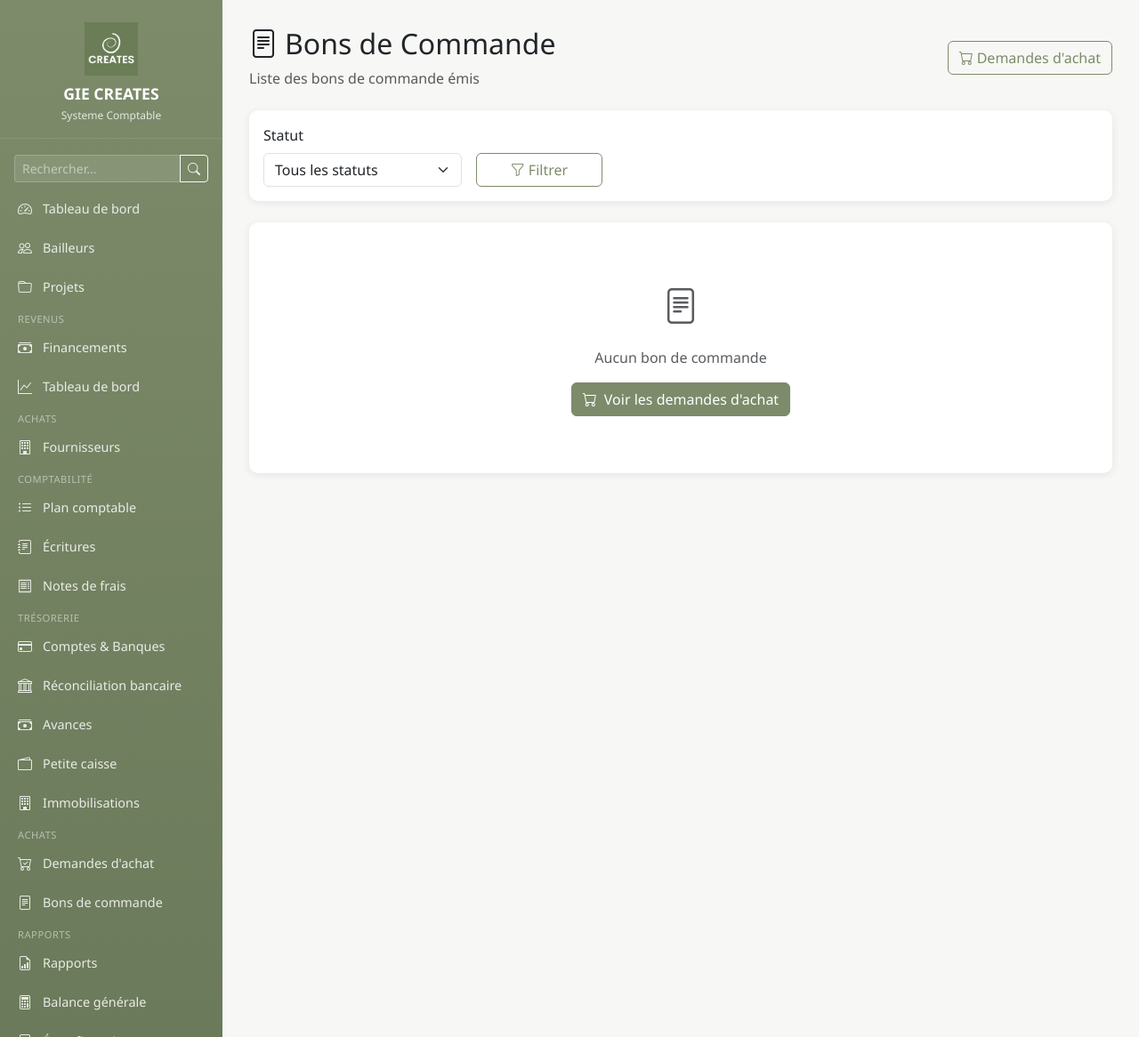
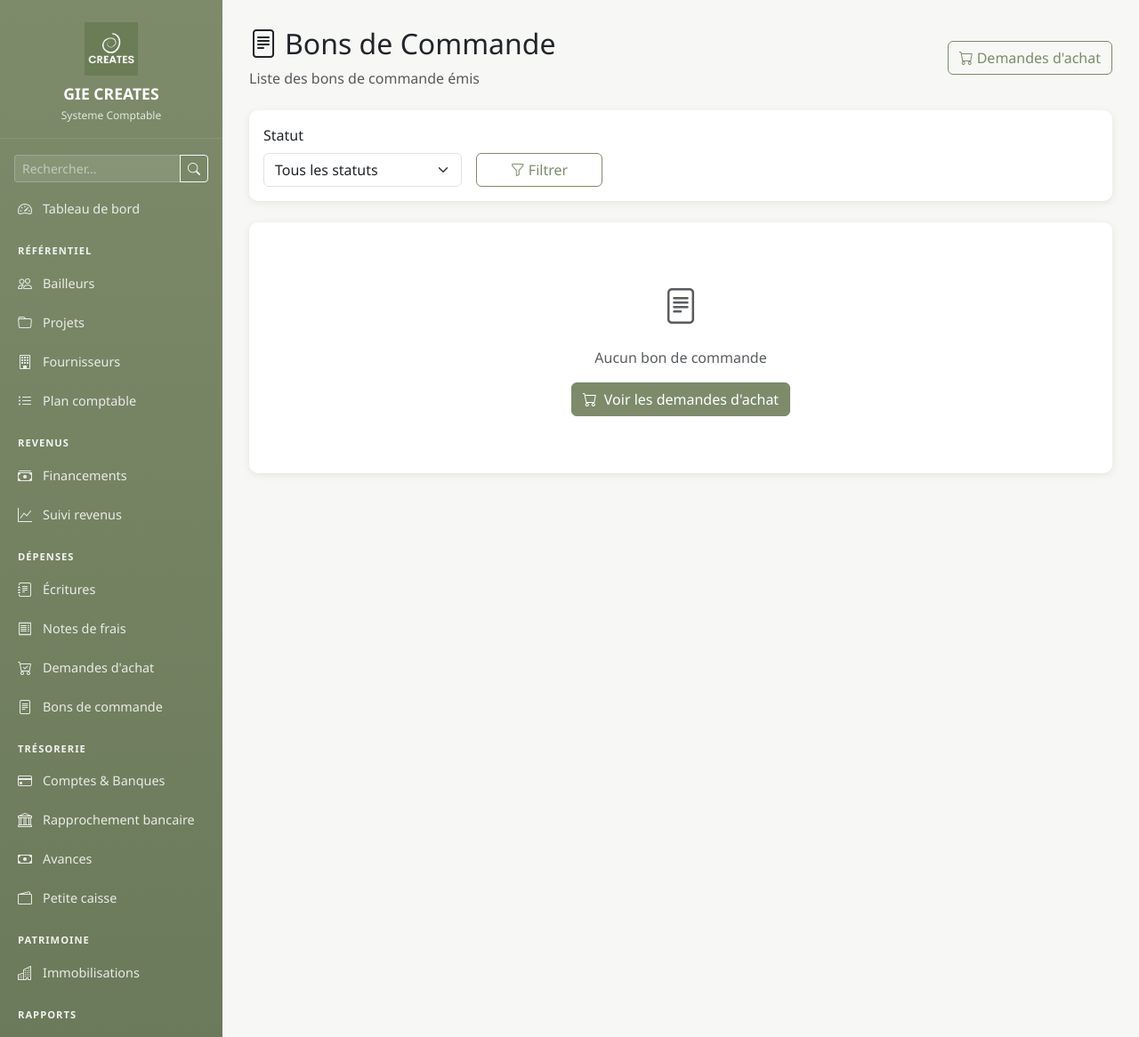
Before and after one commit to jobast/ngo-accounting, a Flask app: page /achats/bons-commande in a window 1280 px wide. Shown: the whole page at 89% size. Run offline with Flask 3, Linux system fonts and the light colour scheme; a user stored in the database is signed in.

Commit message:
Reorganize sidebar menu structure and improve category headers
- Restructure navigation into logical workflow sections:
  RÉFÉRENTIEL, REVENUS, DÉPENSES, TRÉSORERIE, RAPPORTS, OUTILS, AIDE
- Make category headers more prominent with better styling
- Add border separators between sections
- Move items to appropriate sections (Fournisseurs to RÉFÉRENTIEL, etc.)

Co-Authored-By: Claude Opus 4.5 <noreply@anthropic.com>

```diff
--- a/templates/base.html
+++ b/templates/base.html
@@ -80,9 +80,17 @@
         }
         .sidebar .nav-section-title {
             font-size: 0.7rem;
+            font-weight: 600;
             text-transform: uppercase;
-            letter-spacing: 0.5px;
-            padding: 8px 20px 4px;
+            letter-spacing: 1px;
+            color: rgba(255,255,255,0.9);
+            padding: 12px 20px 6px;
+            margin-top: 15px;
+            border-top: 1px solid rgba(255,255,255,0.15);
+            display: block;
+        }
+        .sidebar .nav-section-title:first-of-type {
+            border-top: none;
             margin-top: 5px;
         }
         .main-content {
@@ -195,10 +203,16 @@
         </div>
         {% endif %}
         <ul class="nav flex-column">
+            <!-- ACCUEIL -->
             <li class="nav-item">
                 <a class="nav-link {% if request.endpoint == 'dashboard' %}active{% endif %}" href="{{ url_for('dashboard') }}">
                     <i class="bi bi-speedometer2"></i> Tableau de bord
                 </a>
+            </li>
+
+            <!-- RÉFÉRENTIEL -->
+            <li class="nav-item">
+                <span class="nav-section-title">RÉFÉRENTIEL</span>
             </li>
             <li class="nav-item">
                 <a class="nav-link {% if 'bailleur' in request.endpoint|default('') %}active{% endif %}" href="{{ url_for('liste_bailleurs') }}">
@@ -211,7 +225,19 @@
                 </a>
             </li>
             <li class="nav-item">
-                <small class="nav-section-title text-white-50">REVENUS</small>
+                <a class="nav-link {% if 'fournisseur' in request.endpoint|default('') %}active{% endif %}" href="{{ url_for('liste_fournisseurs') }}">
+                    <i class="bi bi-building"></i> Fournisseurs
+                </a>
+            </li>
+            <li class="nav-item">
+                <a class="nav-link {% if request.endpoint == 'plan_comptable' %}active{% endif %}" href="{{ url_for('plan_comptable') }}">
+                    <i class="bi bi-list-ul"></i> Plan comptable
+                </a>
+            </li>
+
+            <!-- REVENUS -->
+            <li class="nav-item">
+                <span class="nav-section-title">REVENUS</span>
             </li>
             <li class="nav-item">
                 <a class="nav-link {% if 'financement' in request.endpoint|default('') %}active{% endif %}" href="{{ url_for('liste_financements') }}">
@@ -220,24 +246,13 @@
             </li>
             <li class="nav-item">
                 <a class="nav-link {% if request.endpoint == 'tableau_bord_revenus' %}active{% endif %}" href="{{ url_for('tableau_bord_revenus') }}">
-                    <i class="bi bi-graph-up"></i> Tableau de bord
+                    <i class="bi bi-graph-up"></i> Suivi revenus
                 </a>
             </li>
+
+            <!-- DÉPENSES -->
             <li class="nav-item">
-                <small class="nav-section-title text-white-50">ACHATS</small>
-            </li>
-            <li class="nav-item">
-                <a class="nav-link {% if 'fournisseur' in request.endpoint|default('') %}active{% endif %}" href="{{ url_for('liste_fournisseurs') }}">
-                    <i class="bi bi-building"></i> Fournisseurs
-                </a>
-            </li>
-            <li class="nav-item">
-                <small class="nav-section-title text-white-50">COMPTABILITÉ</small>
-            </li>
-            <li class="nav-item">
-                <a class="nav-link {% if request.endpoint == 'plan_comptable' %}active{% endif %}" href="{{ url_for('plan_comptable') }}">
-                    <i class="bi bi-list-ul"></i> Plan comptable
-                </a>
+                <span class="nav-section-title">DÉPENSES</span>
             </li>
             <li class="nav-item">
                 <a class="nav-link {% if 'ecriture' in request.endpoint|default('') %}active{% endif %}" href="{{ url_for('liste_ecritures') }}">
@@ -250,37 +265,6 @@
                 </a>
             </li>
             <li class="nav-item">
-                <small class="nav-section-title text-white-50">TRÉSORERIE</small>
-            </li>
-            <li class="nav-item">
-                <a class="nav-link {% if 'compte' in request.endpoint|default('') and 'tresorerie' in request.endpoint|default('') %}active{% endif %}" href="{{ url_for('liste_comptes_tresorerie') }}">
-                    <i class="bi bi-credit-card"></i> Comptes & Banques
-                </a>
-            </li>
-            <li class="nav-item">
-                <a class="nav-link {% if 'reconciliation' in request.endpoint|default('') and 'analytique' not in request.endpoint|default('') %}active{% endif %}" href="{{ url_for('liste_reconciliations') }}">
-                    <i class="bi bi-bank"></i> Réconciliation bancaire
-                </a>
-            </li>
-            <li class="nav-item">
-                <a class="nav-link {% if 'avance' in request.endpoint|default('') %}active{% endif %}" href="{{ url_for('liste_avances') }}">
-                    <i class="bi bi-cash-stack"></i> Avances
-                </a>
-            </li>
-            <li class="nav-item">
-                <a class="nav-link {% if 'petite_caisse' in request.endpoint|default('') %}active{% endif %}" href="{{ url_for('petite_caisse') }}">
-                    <i class="bi bi-wallet2"></i> Petite caisse
-                </a>
-            </li>
-            <li class="nav-item">
-                <a class="nav-link {% if 'immobilisation' in request.endpoint|default('') %}active{% endif %}" href="{{ url_for('liste_immobilisations') }}">
-                    <i class="bi bi-building"></i> Immobilisations
-                </a>
-            </li>
-            <li class="nav-item">
-                <small class="nav-section-title text-white-50">ACHATS</small>
-            </li>
-            <li class="nav-item">
                 <a class="nav-link {% if 'demande' in request.endpoint|default('') and 'achat' in request.endpoint|default('') %}active{% endif %}" href="{{ url_for('liste_demandes_achat') }}">
                     <i class="bi bi-cart-check"></i> Demandes d'achat
                 </a>
@@ -290,12 +274,49 @@
                     <i class="bi bi-file-text"></i> Bons de commande
                 </a>
             </li>
+
+            <!-- TRÉSORERIE -->
             <li class="nav-item">
-                <small class="nav-section-title text-white-50">RAPPORTS</small>
+                <span class="nav-section-title">TRÉSORERIE</span>
+            </li>
+            <li class="nav-item">
+                <a class="nav-link {% if 'compte' in request.endpoint|default('') and 'tresorerie' in request.endpoint|default('') %}active{% endif %}" href="{{ url_for('liste_comptes_tresorerie') }}">
+                    <i class="bi bi-credit-card"></i> Comptes & Banques
+                </a>
+            </li>
+            <li class="nav-item">
+                <a class="nav-link {% if 'reconciliation' in request.endpoint|default('') and 'analytique' not in request.endpoint|default('') %}active{% endif %}" href="{{ url_for('liste_reconciliations') }}">
+                    <i class="bi bi-bank"></i> Rapprochement bancaire
+                </a>
+            </li>
+            <li class="nav-item">
+                <a class="nav-link {% if 'avance' in request.endpoint|default('') %}active{% endif %}" href="{{ url_for('liste_avances') }}">
+                    <i class="bi bi-cash"></i> Avances
+                </a>
+            </li>
+            <li class="nav-item">
+                <a class="nav-link {% if 'petite_caisse' in request.endpoint|default('') %}active{% endif %}" href="{{ url_for('petite_caisse') }}">
+                    <i class="bi bi-wallet2"></i> Petite caisse
+                </a>
+            </li>
+
+            <!-- PATRIMOINE -->
+            <li class="nav-item">
+                <span class="nav-section-title">PATRIMOINE</span>
+            </li>
+            <li class="nav-item">
+                <a class="nav-link {% if 'immobilisation' in request.endpoint|default('') %}active{% endif %}" href="{{ url_for('liste_immobilisations') }}">
+                    <i class="bi bi-buildings"></i> Immobilisations
+                </a>
+            </li>
+
+            <!-- RAPPORTS -->
+            <li class="nav-item">
+                <span class="nav-section-title">RAPPORTS</span>
             </li>
             <li class="nav-item">
                 <a class="nav-link {% if request.endpoint == 'rapports' %}active{% endif %}" href="{{ url_for('rapports') }}">
-                    <i class="bi bi-file-earmark-bar-graph"></i> Rapports
+                    <i class="bi bi-file-earmark-bar-graph"></i> Rapports bailleurs
                 </a>
             </li>
             <li class="nav-item">
@@ -310,12 +331,14 @@
             </li>
             <li class="nav-item">
                 <a class="nav-link {% if request.endpoint == 'reconciliation_analytique' %}active{% endif %}" href="{{ url_for('reconciliation_analytique') }}">
-                    <i class="bi bi-arrow-left-right"></i> Réconciliation
+                    <i class="bi bi-arrow-left-right"></i> Réconciliation analytique
                 </a>
             </li>
+
+            <!-- OUTILS (comptable/directeur) -->
             {% if current_user.is_authenticated and current_user.role in ['comptable', 'directeur'] %}
             <li class="nav-item">
-                <small class="nav-section-title text-white-50">OUTILS</small>
+                <span class="nav-section-title">OUTILS</span>
             </li>
             <li class="nav-item">
                 <a class="nav-link {% if 'import' in request.endpoint|default('') %}active{% endif %}" href="{{ url_for('import_ecritures_page') }}">
@@ -333,9 +356,11 @@
                 </a>
             </li>
             {% endif %}
+
+            <!-- ADMINISTRATION (directeur) -->
             {% if current_user.is_authenticated and current_user.role == 'directeur' %}
             <li class="nav-item">
-                <small class="nav-section-title text-white-50">ADMINISTRATION</small>
+                <span class="nav-section-title">ADMINISTRATION</span>
             </li>
             <li class="nav-item">
                 <a class="nav-link {% if 'utilisateur' in request.endpoint|default('') %}active{% endif %}" href="{{ url_for('liste_utilisateurs') }}">
@@ -349,7 +374,7 @@
             </li>
             <li class="nav-item">
                 <a class="nav-link {% if 'journal' in request.endpoint|default('') and 'audit' not in request.endpoint|default('') %}active{% endif %}" href="{{ url_for('liste_journaux') }}">
-                    <i class="bi bi-journal-bookmark"></i> Journaux
+                    <i class="bi bi-journals"></i> Journaux
                 </a>
             </li>
             <li class="nav-item">
@@ -357,40 +382,38 @@
                     <i class="bi bi-shield-check"></i> Sauvegardes
                 </a>
             </li>
-            {% endif %}
-            {% if current_user.is_authenticated and current_user.role in ['directeur', 'auditeur'] %}
             <li class="nav-item">
                 <a class="nav-link {% if request.endpoint == 'audit_trail' %}active{% endif %}" href="{{ url_for('audit_trail') }}">
                     <i class="bi bi-clock-history"></i> Journal d'audit
                 </a>
             </li>
             {% endif %}
+
+            <!-- Audit (auditeur uniquement, si pas directeur) -->
+            {% if current_user.is_authenticated and current_user.role == 'auditeur' %}
+            <li class="nav-item">
+                <a class="nav-link {% if request.endpoint == 'audit_trail' %}active{% endif %}" href="{{ url_for('audit_trail') }}">
+                    <i class="bi bi-clock-history"></i> Journal d'audit
+                </a>
+            </li>
+            {% endif %}
+
+            <!-- AIDE -->
             {% if current_user.is_authenticated %}
             <li class="nav-item">
-                <small class="nav-section-title text-white-50">AIDE</small>
+                <span class="nav-section-title">AIDE</span>
             </li>
             <li class="nav-item">
                 <a class="nav-link {% if request.endpoint == 'aide_index' %}active{% endif %}" href="{{ url_for('aide_index') }}">
                     <i class="bi bi-question-circle"></i> Centre d'aide
                 </a>
             </li>
-            <li class="nav-item">
-                <a class="nav-link {% if request.endpoint == 'guide_utilisateur' %}active{% endif %}" href="{{ url_for('guide_utilisateur') }}">
-                    <i class="bi bi-book"></i> Guide utilisateur
-                </a>
-            </li>
-            <li class="nav-item">
-                <a class="nav-link {% if request.endpoint == 'manuel_gestion' %}active{% endif %}" href="{{ url_for('manuel_gestion') }}">
-                    <i class="bi bi-file-earmark-text"></i> Manuel de gestion
-                </a>
-            </li>
-            <li class="nav-item">
-                <a class="nav-link {% if request.endpoint == 'faq' %}active{% endif %}" href="{{ url_for('faq') }}">
-                    <i class="bi bi-chat-left-dots"></i> FAQ
-                </a>
-            </li>
-            <li class="nav-item">
-                <small class="nav-section-title text-white-50">{{ current_user.email }}</small>
+
+            <!-- USER -->
+            <li class="nav-item mt-auto pt-3" style="border-top: 1px solid rgba(255,255,255,0.15);">
+                <div class="px-3 py-2 text-white-50 small">
+                    <i class="bi bi-person-circle me-1"></i>{{ current_user.email }}
+                </div>
             </li>
             <li class="nav-item">
                 <a class="nav-link" href="{{ url_for('logout') }}">
```
